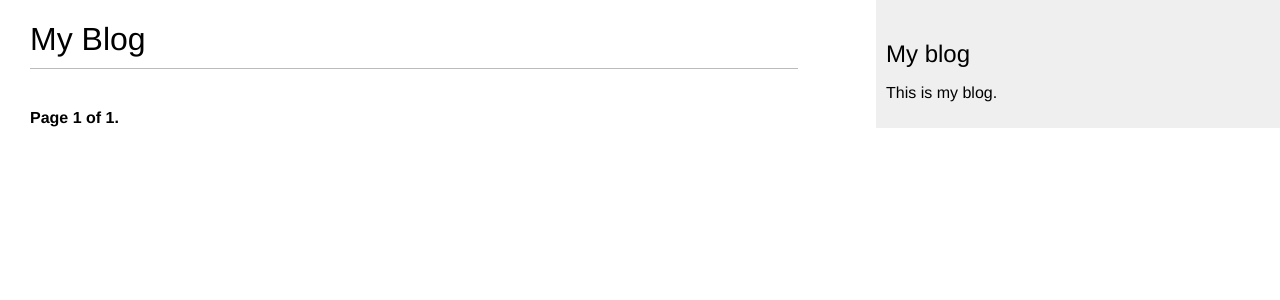
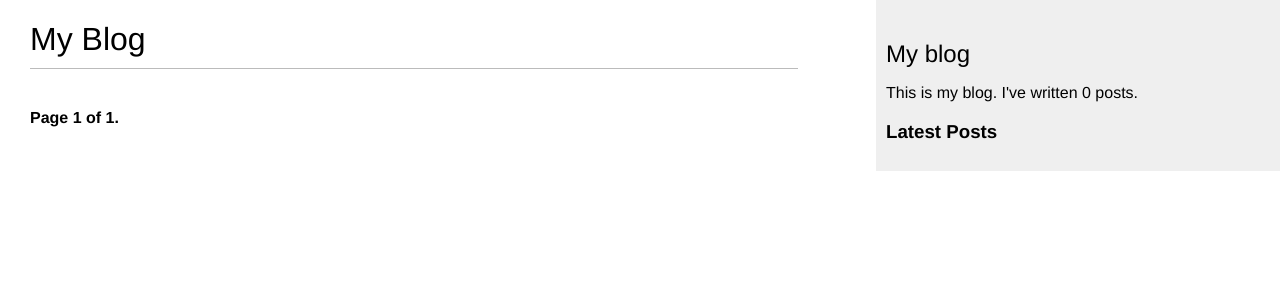
Before and after one commit to MilanThapaa/blog, a Django app: page /blog/ in a window 1280 px wide. Shown: the top 300 px of the page. Run offline with Django 4.2, Linux system fonts and the light colour scheme; data that the repository does not hold is empty.

Commit message:
created inclusion tag

```diff
--- a/blog/templatetags/blog_tags.py
+++ b/blog/templatetags/blog_tags.py
@@ -7,3 +7,9 @@ register = template.Library()
 @register.simple_tag
 def total_posts():
     return Post.published_objects.count()
+
+
+@register.inclusion_tag('blog/post/latest_posts.html')
+def show_latest_posts(count=5):
+    latest_posts = Post.published_objects.order_by('-publish')[:count]
+    return {'latest_posts': latest_posts}
--- a/templates/base.html
+++ b/templates/base.html
@@ -1,3 +1,4 @@
+{% load blog_tags %}
 {% load static %}
 <!DOCTYPE html>
 <html lang="en">
@@ -12,7 +13,9 @@
 </div>
 <div id="sidebar">
     <h2>My blog</h2>
-    <p>This is my blog.</p>
+    <p>This is my blog. I've written {% total_posts %} posts.</p>
+    <h3>Latest Posts</h3>
+    {% show_latest_posts %}
 </div>
 </body>
 </html>
--- /dev/null
+++ b/templates/blog/post/latest_posts.html
@@ -0,0 +1,7 @@
+<ul>
+    {% for post in latest_posts %}
+        <li>
+            <a href="{{ post.get_absolute_url }}">{{ post.title }}</a>
+        </li>
+    {% endfor %}
+</ul>
```
